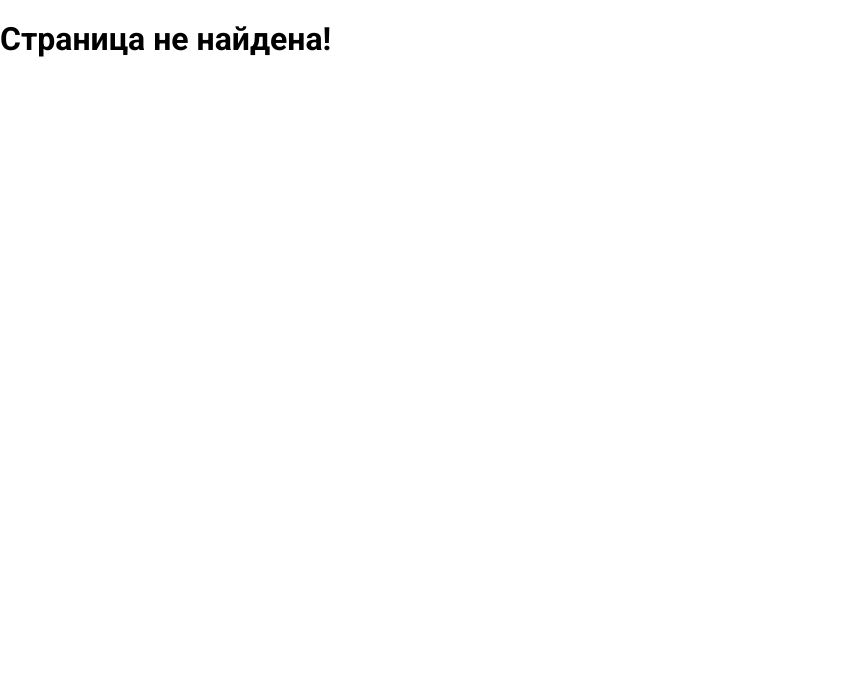
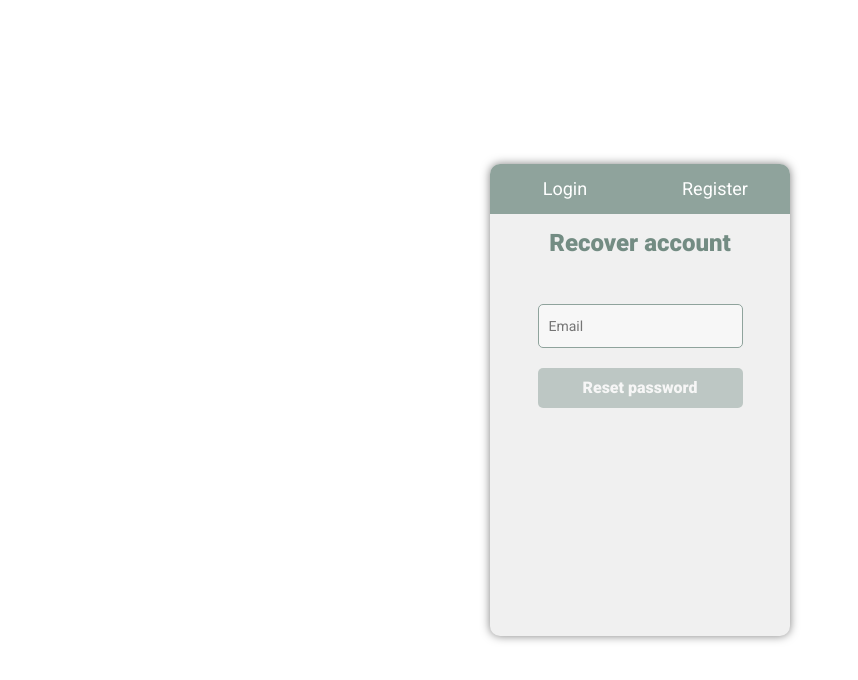
Before and after one commit to arcanar7/todo-vue, a Vue app: page /reset in a window 1280 px wide. Shown: the top 680 px of the page, without its empty margins (0-858 px from the left). Built offline with nearby package versions, Linux system fonts and the light colour scheme.

Commit message:
add message-error/success

```diff
--- a/src/components/Login.vue
+++ b/src/components/Login.vue
@@ -1,5 +1,8 @@
 <template>
   <section class="center">
+    <h1 class="title">Log in account</h1>
+    <p class="error-title" v-if="isError">{{ isError }}</p>
+    <p class="success-title" v-if="isSuccess">{{ isSuccess }}</p>
     <form class="login-form" @submit.prevent="onSubmit('loginUser')" novalidate>
       <input
         type="email"
@@ -58,12 +61,9 @@
         Log in
       </button>
       <span class="login-form__forgot">
-        <button class="login-form__forgot" @click="onResetPass">
+        <router-link to="/reset" class="login-form__forgot">
           Forgot password?
-        </button>
-        <!-- <router-link to="/registration" class="login-form__forgot">
-          Forgot password?
-        </router-link> -->
+        </router-link>
       </span>
     </form>
   </section>
@@ -94,14 +94,13 @@ export default {
           .catch(() => {})
       }
     },
-    onResetPass() {
-      const email = this.email
-      this.$store
-        .dispatch('resetPassword', email)
-        .then(() => {
-          this.$router.push('/login')
-        })
-        .catch(() => {})
+  },
+  computed: {
+    isError() {
+      return this.$store.getters.error
+    },
+    isSuccess() {
+      return this.$store.getters.success
     },
   },
   validations: {
@@ -114,13 +113,68 @@ export default {
       minLength: minLength(6),
     },
   },
+  beforeCreate() {
+    this.$store.dispatch('clearError')
+    this.$store.dispatch('clearSuccess')
+  },
+  created() {
+    if (this.$route.query['loginError']) {
+      this.$store.dispatch('setError', 'Please log in to access this page.')
+    }
+    if (this.$route.query['registerSuccess']) {
+      this.$store.dispatch(
+        'setSuccess',
+        'Success! Your account has been created.'
+      )
+    }
+  },
 }
 </script>
 
 <style lang="scss">
+.center {
+  display: flex;
+  // flex-wrap: wrap;
+  flex-direction: column;
+  // justify-content: center;
+  align-items: center;
+  flex-grow: 1;
+
+  .title {
+    font-size: 24px;
+    color: $primary;
+    font-weight: 900;
+  }
+
+  .error-title {
+    font-size: 14px;
+    color: $error;
+    font-weight: 400;
+    border: 1px solid $error-light;
+    border-radius: 5px;
+    margin: 0 10px;
+    padding: 5px;
+    background-color: $error-lightness;
+  }
+  .success-title {
+    font-size: 14px;
+    color: $success;
+    font-weight: 400;
+    border: 1px solid $success-light;
+    border-radius: 5px;
+    margin: 0 10px;
+    padding: 5px;
+    background-color: $success-lightness;
+  }
+}
+
 .login-form {
   display: flex;
   flex-direction: column;
+  // flex-wrap: wrap;
+  justify-content: center;
+  // align-items: center;
+  // flex-grow: 1;
   margin: 30px 0;
 
   &__email,
@@ -160,8 +214,8 @@ export default {
 }
 
 .valid-input {
-  border: 2px solid $success-dark;
-  background-color: $success-light;
+  border: 2px solid $success-light;
+  background-color: $success-lightness;
   height: 38px;
 }
 
@@ -185,11 +239,4 @@ export default {
     background-color: $primary-light;
   }
 }
-
-.center {
-  display: flex;
-  justify-content: center;
-  align-items: center;
-  flex-grow: 1;
-}
 </style>
--- a/src/components/Registration.vue
+++ b/src/components/Registration.vue
@@ -1,5 +1,7 @@
 <template>
   <section class="center">
+    <h1 class="title">Register account</h1>
+    <p class="error-title" v-if="isError">{{ isError }}</p>
     <form
       class="login-form"
       @submit.prevent="onSubmit('registerUser')"
@@ -107,10 +109,15 @@ export default {
         this.$store
           .dispatch(act, user)
           .then(() => {
-            this.$router.push('/login?loginError=true')
+            this.$router.push('/login?registerSuccess=true')
           })
           .catch(() => {})
       }
+    },
+  },
+  computed: {
+    isError() {
+      return this.$store.getters.error
     },
   },
   validations: {
@@ -127,6 +134,9 @@ export default {
       sameAsPassword: sameAs('password'),
     },
   },
+  beforeCreate() {
+    this.$store.dispatch('clearError')
+  },
 }
 </script>
 
--- /dev/null
+++ b/src/components/ResetPassword.vue
@@ -0,0 +1,82 @@
+<template>
+  <section class="center">
+    <h1 class="title">Recover account</h1>
+    <p class="error-title" v-if="isError">{{ isError }}</p>
+    <form class="login-form" @submit.prevent="onResetPass" novalidate>
+      <input
+        type="email"
+        name="email"
+        class="login-form__email"
+        :class="{
+          'has-error': $v.email.$error,
+          'valid-input': !$v.email.$invalid,
+        }"
+        placeholder="Email"
+        v-model="email"
+        @blur="$v.email.$touch()"
+      />
+      <span v-if="$v.email.$error" class="message-input text-error">
+        <img src="../assets/icons/warning.svg" alt="" />
+        <template v-if="!$v.email.required">
+          Required
+        </template>
+        <template v-else-if="!$v.email.email">
+          E-mail must be valid
+        </template>
+      </span>
+      <button
+        type="submit"
+        class="login-form__btn"
+        :class="[$v.$invalid ? 'disabled-btn' : 'enabled-btn']"
+        :disabled="this.$v.$invalid"
+      >
+        <div class="lds-ring" v-if="loadingApp">
+          <div></div>
+          <div></div>
+          <div></div>
+          <div></div>
+        </div>
+        Reset password
+      </button>
+    </form>
+  </section>
+</template>
+
+<script>
+import { required, email } from 'vuelidate/lib/validators'
+
+export default {
+  data() {
+    return {
+      email: null,
+    }
+  },
+  methods: {
+    onResetPass() {
+      const email = this.email
+      this.$store
+        .dispatch('resetPassword', email)
+        .then(() => {
+          this.$router.push('/login')
+        })
+        .catch(() => {})
+    },
+  },
+  computed: {
+    isError() {
+      return this.$store.getters.error
+    },
+  },
+  validations: {
+    email: {
+      required,
+      email,
+    },
+  },
+  beforeCreate() {
+    this.$store.dispatch('clearError')
+  },
+}
+</script>
+
+<style></style>
--- a/src/router/router.js
+++ b/src/router/router.js
@@ -32,6 +32,11 @@ export default new Router({
           name: 'registration',
           component: () => import('@/components/Registration.vue'),
         },
+        {
+          path: '/reset',
+          name: 'reset',
+          component: () => import('@/components/ResetPassword.vue'),
+        },
       ],
     },
     { path: '*', component: () => import('@/components/NotFound.vue') },
--- a/src/scss/_variables.scss
+++ b/src/scss/_variables.scss
@@ -4,9 +4,9 @@ $primary-lightness: hsl(158, 10, 100%);
 $primary-dark: hsl(158, 10, 30%);
 $primary-darkness: hsl(158, 10, 10%);
 
-$success: hsl(115, 92%, 75%);
-$success-light: hsl(115, 92%, 95%);
-$success-lightness: hsl(115, 88%, 88%);
+$success: hsl(115, 42%, 50%);
+$success-light: hsl(115, 42%, 79%);
+$success-lightness: hsl(115, 100%, 98%);
 $success-dark: hsl(115, 88%, 40%);
 $success-darkness: hsl(115, 88%, 30%);
 
--- a/src/store/_utils.js
+++ b/src/store/_utils.js
@@ -2,6 +2,7 @@ export default {
   state: {
     loading: false,
     error: null,
+    success: null,
   },
   mutations: {
     setLoading(state, payload) {
@@ -12,6 +13,12 @@ export default {
     },
     clearError(state) {
       state.error = null
+    },
+    setSuccess(state, payload) {
+      state.success = payload
+    },
+    clearSuccess(state) {
+      state.success = null
     },
   },
   actions: {
@@ -24,6 +31,12 @@ export default {
     clearError({ commit }) {
       commit('clearError')
     },
+    setSuccess({ commit }, payload) {
+      commit('setSuccess', payload)
+    },
+    clearSuccess({ commit }) {
+      commit('clearSuccess')
+    },
   },
   getters: {
     loading(state) {
@@ -32,5 +45,8 @@ export default {
     error(state) {
       return state.error
     },
+    success(state) {
+      return state.success
+    },
   },
 }
--- a/src/views/Auth.vue
+++ b/src/views/Auth.vue
@@ -38,8 +38,8 @@ export default {
   display: flex;
   flex-direction: column;
   align-items: center;
-  min-width: 300px;
-  min-height: 426px;
+  width: 300px;
+  min-height: 472px;
   box-shadow: 0 0 10px hsla(0, 0, 0, 0.5);
   background-color: $background;
   border-radius: 10px;
```
